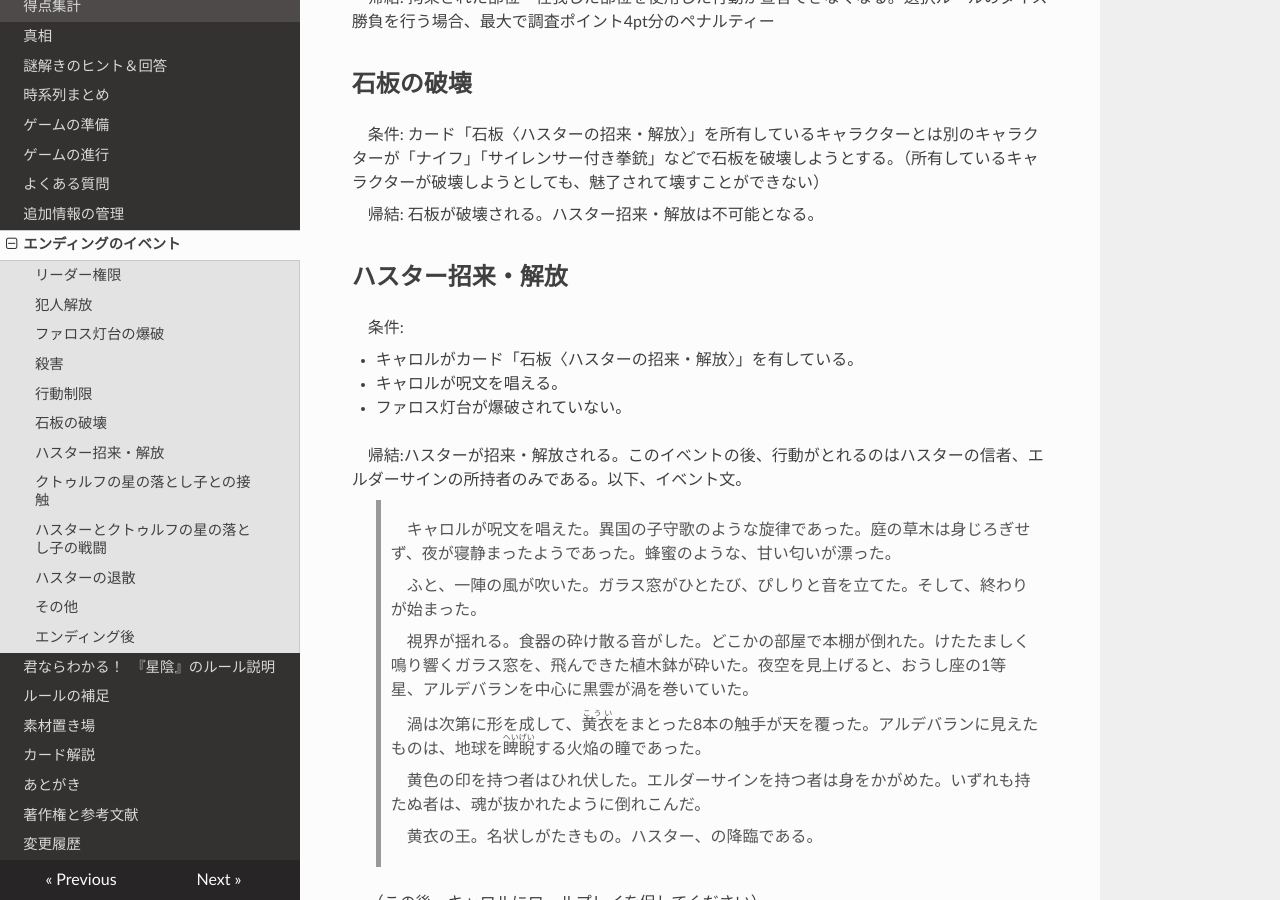
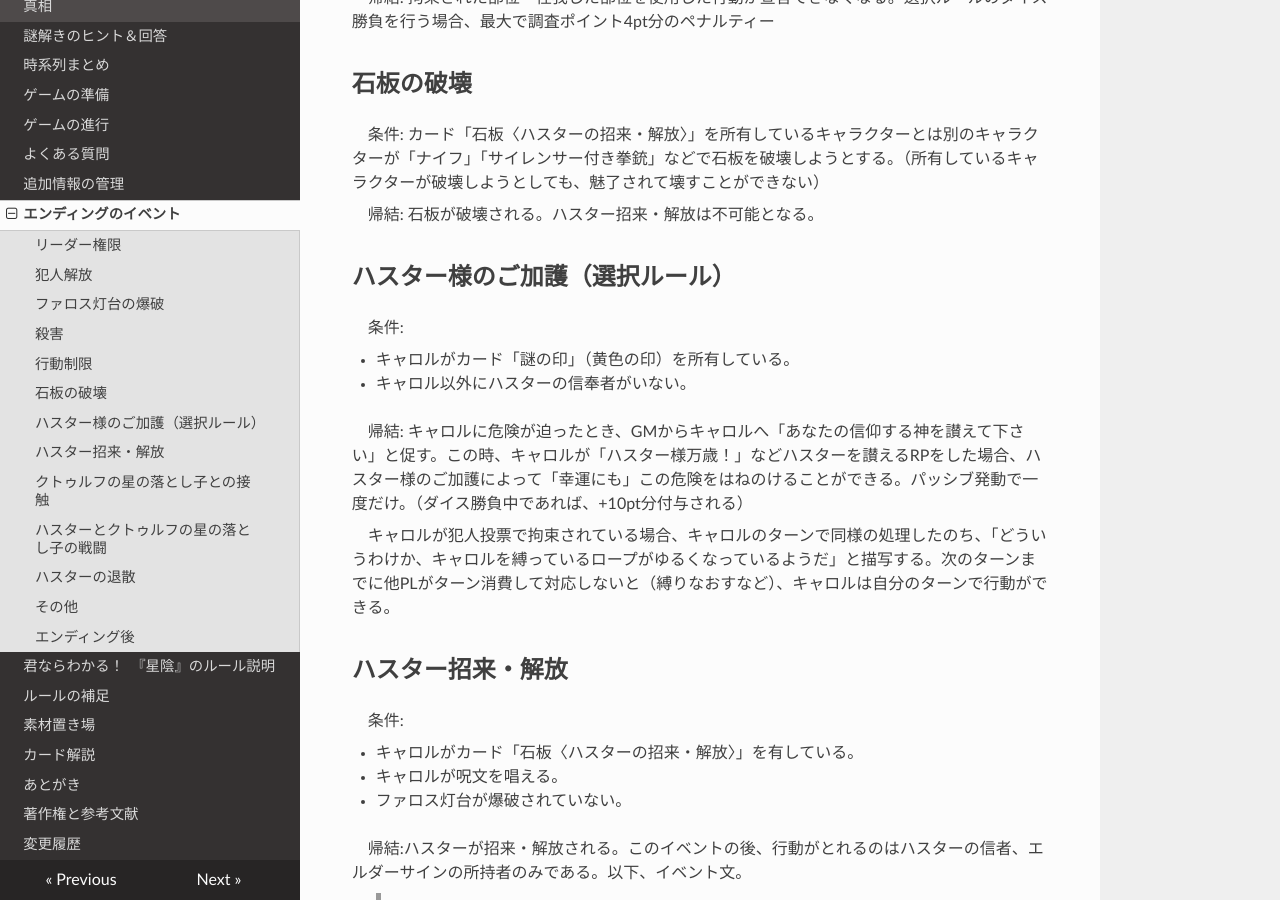
Before and after one commit to KTakahiro1729/Hoshikage, an MkDocs documentation site: the page built from docs/EndingEvents.md, in a window 1280 px wide and 900 px high, scrolled down 1195 px. Built offline with MkDocs 1.6.1, drawn with Linux system fonts in a browser that asks for light colours; nearby versions of some CDN libraries.

Commit message:
Add Hastur's blessing to ending event

```diff
--- a/docs/EndingEvents.md
+++ b/docs/EndingEvents.md
@@ -36,6 +36,16 @@
 条件: カード「石板〈ハスターの招来・解放〉」を所有しているキャラクターとは別のキャラクターが「ナイフ」「サイレンサー付き拳銃」などで石板を破壊しようとする。（所有しているキャラクターが破壊しようとしても、魅了されて壊すことができない）
 
 帰結: 石板が破壊される。ハスター招来・解放は不可能となる。
+
+## ハスター様のご加護（選択ルール）
+条件:
+
+- キャロルがカード「謎の印」（黄色の印）を所有している。
+- キャロル以外にハスターの信奉者がいない。
+
+帰結: キャロルに危険が迫ったとき、GMからキャロルへ「あなたの信仰する神を讃えて下さい」と促す。この時、キャロルが「ハスター様万歳！」などハスターを讃えるRPをした場合、ハスター様のご加護によって「幸運にも」この危険をはねのけることができる。パッシブ発動で一度だけ。（ダイス勝負中であれば、+10pt分付与される）
+
+キャロルが犯人投票で拘束されている場合、キャロルのターンで同様の処理したのち、「どういうわけか、キャロルを縛っているロープがゆるくなっているようだ」と描写する。次のターンまでに他PLがターン消費して対応しないと（縛りなおすなど）、キャロルは自分のターンで行動ができる。
 
 ## ハスター招来・解放
 条件:
```
Also changed, not shown: docs/Cards.md (+2 -0 lines).
